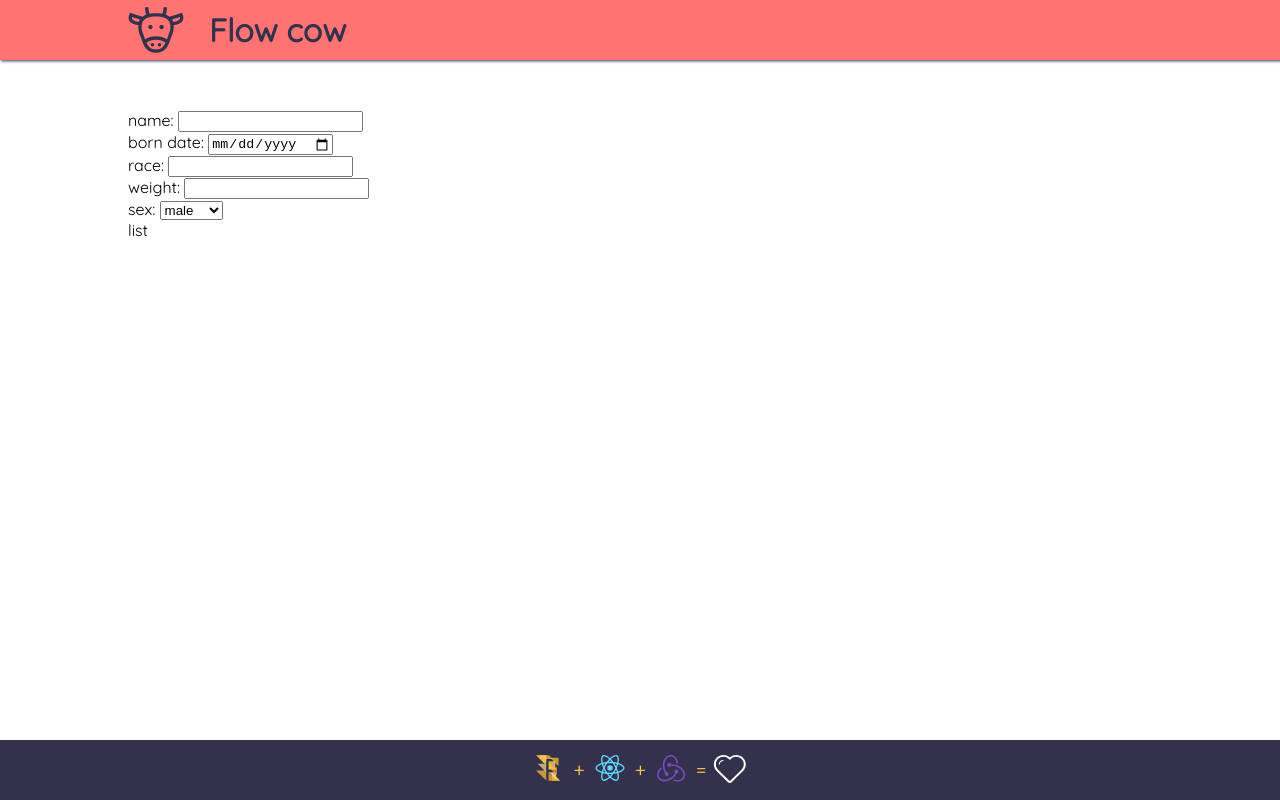
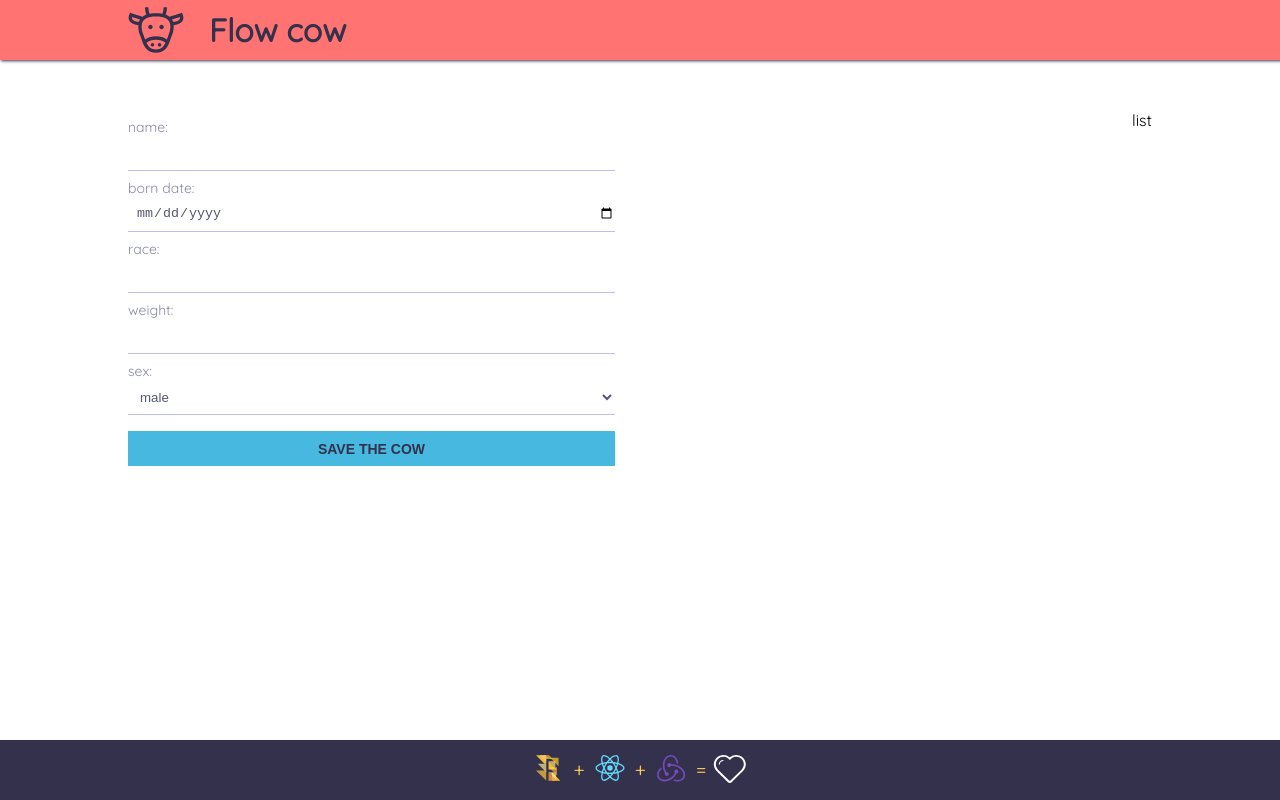
Before and after one commit to jhserodio/flow-cow, a React app: page / in a window 1280 px wide. Built offline with nearby package versions, Linux system fonts and the light colour scheme.

Commit message:
adiciona estilo em form

```diff
--- a/src/components/App/App.css
+++ b/src/components/App/App.css
@@ -21,6 +21,8 @@
   padding: calc(var(--space-large)*2) 0;
   box-sizing: border-box;
   margin: 0 auto;
+  display: flex;
+  justify-content: space-between;
 }
 
 .app ._footer {
--- /dev/null
+++ b/src/components/Form/Form.css
@@ -0,0 +1,92 @@
+.form {
+    display: block;
+    width: calc(50% - var(--space-large));
+}
+
+._control {
+    display: flex;
+    flex-direction: column;
+    margin: var(--space-base) 0;
+}
+
+label {
+    font-size: var(--small);
+    color: var(--grey);
+}
+
+input,
+select,
+option {
+    border: none;
+    color: var(--dark);
+    height: var(--input-height);
+    padding-left: var(--space-base);
+    background: white;
+    box-sizing: border-box;
+    border-bottom: 1px solid var(--light);
+    position: relative;
+    outline: 0;
+    transition: all .2s cubic-bezier(.175,.885,.32,1.275);
+}
+
+input:focus,
+input:hover,
+select:focus,
+select:hover {
+    border: 4px solid red;
+    outline: 0;
+    box-shadow: 0;
+    border: 0;
+    border-bottom: 1px solid var(--third);
+}
+
+input:focus,
+select:focus {
+    border-left: 5px solid var(--third);
+}
+
+button {
+    border: none;
+    height: var(--input-height);
+    cursor: pointer;
+    background: var(--third);
+    color: var(--fourt);
+    font-size: var(--small);
+    text-transform: uppercase;
+    font-weight: bold;
+    margin-top: var(--space-base);
+    position: relative;
+    overflow: hidden;
+}
+
+button::before {
+    content: '';
+    width: 100%;
+    height: 100%;
+    transform: translateX(-100%);
+    position: absolute;
+    background: var(--second);
+    left: 0;
+    bottom: 0;
+    display: block;
+    transition: all .1s ease;
+}
+
+button::after {
+    content: 'cow saved';
+    width: 100%;
+    height: 100%;
+    transform: translateX(-100%);
+    position: absolute;
+    left: 0;
+    bottom: 0;
+    display: flex;
+    align-items: center;
+    justify-content: center;
+    transition: all .1s ease;
+}
+
+button:hover::before,
+button:hover::after {
+    transform: translateX(0);
+}
--- a/src/components/Form/Form.jsx
+++ b/src/components/Form/Form.jsx
@@ -1,4 +1,7 @@
 import React from 'react';
+
+import './Form.css';
+
 const
     male = 'male',
     female = 'female';
@@ -28,6 +31,10 @@ const Form = props =>
                 <option value={female}>female</option>
             </select>
         </div>
+
+        <div className="_control">
+            <button>save the cow</button>
+        </div>
 </div>
 
 
--- a/src/index.css
+++ b/src/index.css
@@ -3,6 +3,7 @@
 :root {
   --template-height: 60px;
   --content-height: calc(100vh - (var(--template-height) * 2));
+  --input-height: 35px;
   /* measures */
   --space-base: 8px;
   --space-large: 25px;
@@ -12,10 +13,13 @@
   --second: #ffc952;
   --third: #47b8e0;
   --fourt: #34314c;
-
+  --grey: #8989a9;
+  --dark: #565675;
+  --light: #bebeee;
+  /* typography */
   --text: 18px;
   --head: 32px;
-  --span: 16px
+  --small: 14px;
 }
 
 body {
```
